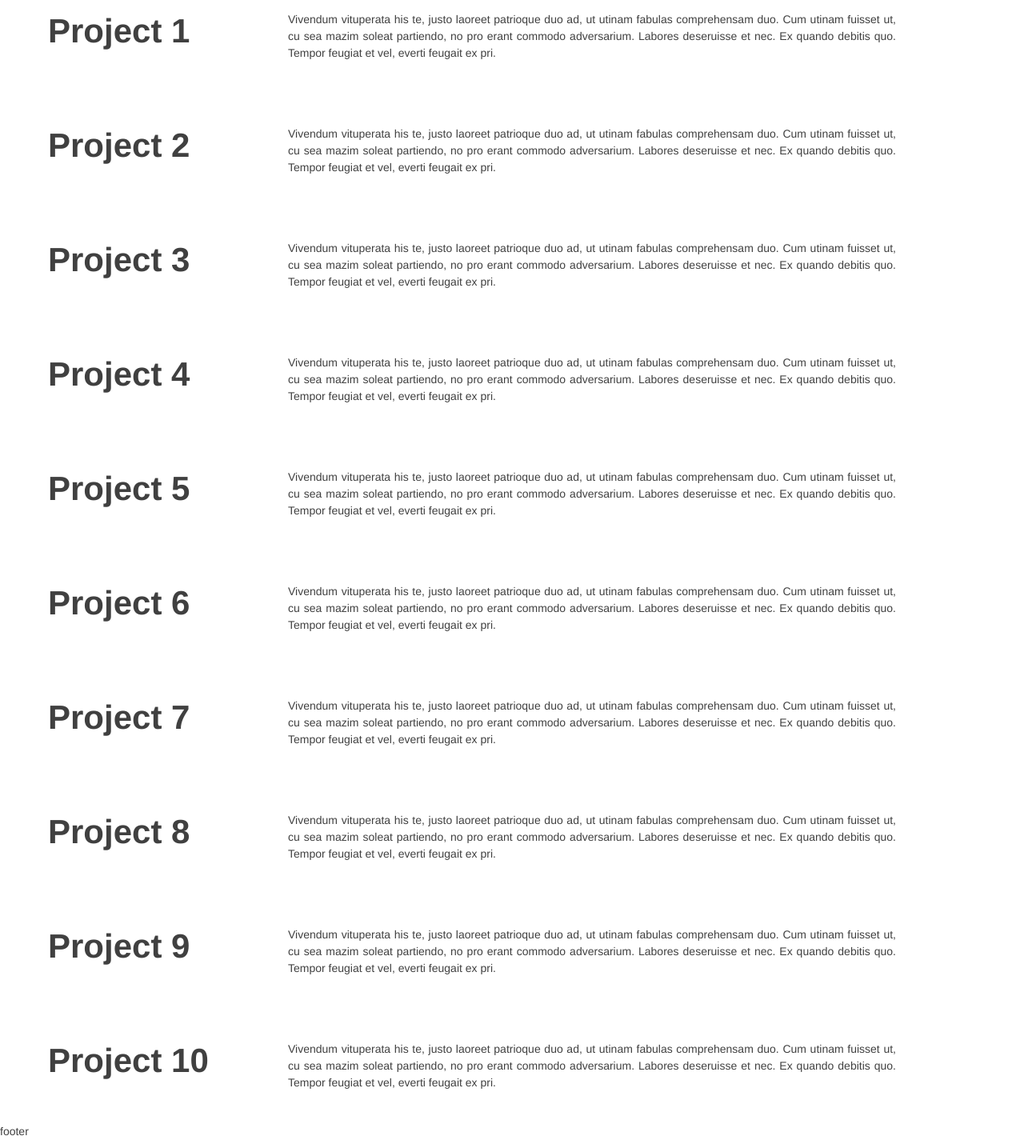
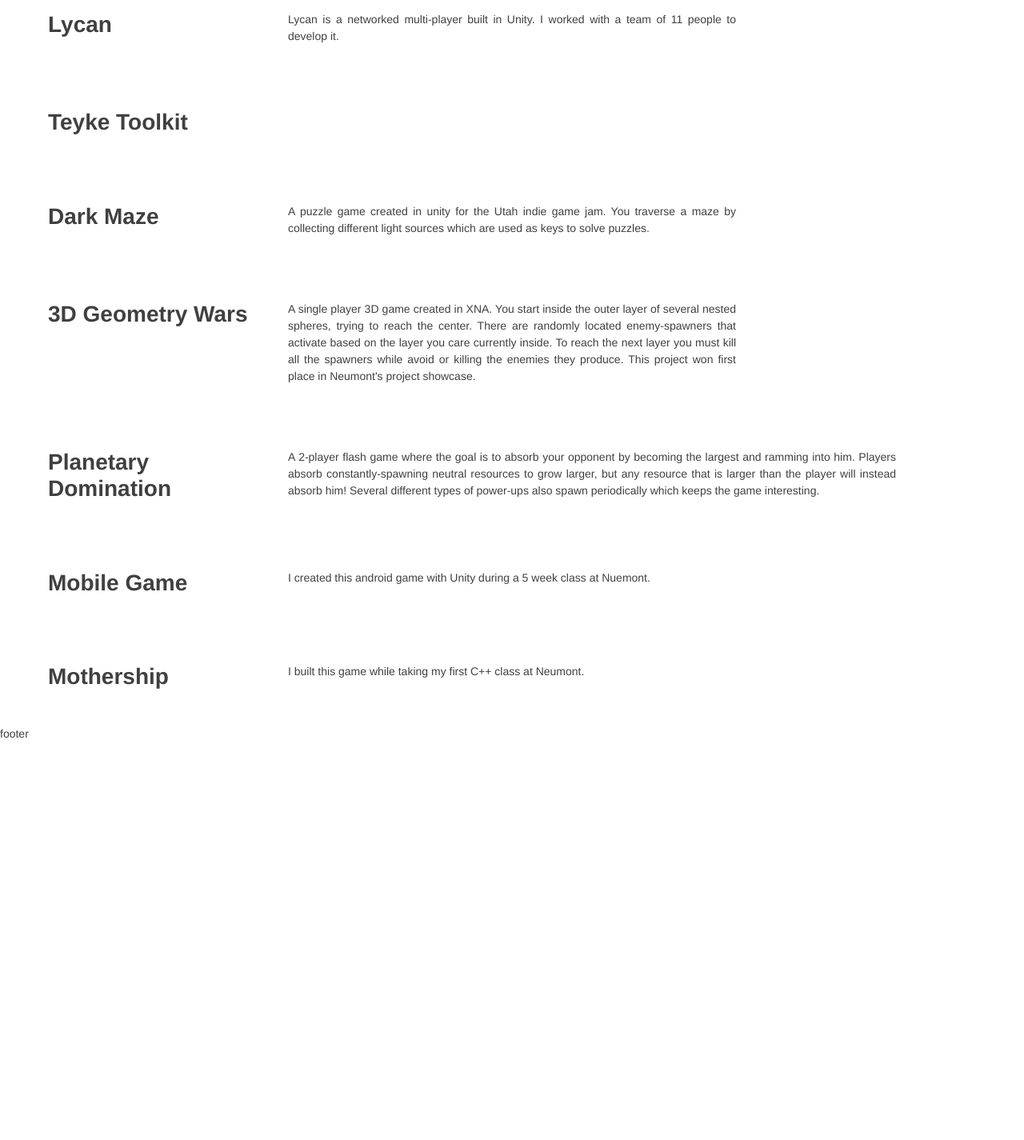
Before and after one commit to kevinteynor/portfolio, a plain HTML site: page html/projects.html in a window 1280 px wide. Shown: the part 120-1545 px from the top of the page at 80% size. After the commit the page ends 1048 px from the top, so only its background shows below. Drawn offline with nearby package versions, Linux system fonts and the light colour scheme.

Commit message:
Descriptions for Projects
started working on descriptions for the projects.
still toying with the background

```diff
--- a/html/projects.html
+++ b/html/projects.html
@@ -40,50 +40,56 @@
 		<div class="spacer30"></div>
 		<div class="row">
 			<div class="col of-3">
-				<h1 id="project1">Project 1</h1>
+				<h3 id="proj_lycan">Lycan</h3>
 			</div>
-			<div class="col of-8">
-				<p>Vivendum vituperata his te, justo laoreet patrioque duo ad, ut utinam fabulas comprehensam duo. Cum utinam fuisset ut, cu sea mazim soleat partiendo, no pro erant commodo adversarium. Labores deseruisse et nec. Ex quando debitis quo. Tempor feugiat et vel, everti feugait ex pri.</p>
+			<div class="col of-6">
+				<p>Lycan is a networked multi-player built in Unity. I worked with a team of 11 people to develop it.
+				</p>
 			</div>
 		</div>
 
 		<div class="spacer40"></div>
 		<div class="row">
 			<div class="col of-3">
-				<h1 id="project2">Project 2</h1>
+				<h3 id="proj_teykeToolkit">Teyke Toolkit</h3>
 			</div>
-			<div class="col of-8">
-				<p>Vivendum vituperata his te, justo laoreet patrioque duo ad, ut utinam fabulas comprehensam duo. Cum utinam fuisset ut, cu sea mazim soleat partiendo, no pro erant commodo adversarium. Labores deseruisse et nec. Ex quando debitis quo. Tempor feugiat et vel, everti feugait ex pri.</p>
+			<div class="col of-6">
+				<p></p>
 			</div>
 		</div>
 
 		<div class="spacer40"></div>
 		<div class="row">
 			<div class="col of-3">
-				<h1 id="project3">Project 3</h1>
+				<h3 id="project3">Dark Maze</h3>
 			</div>
-			<div class="col of-8">
-				<p>Vivendum vituperata his te, justo laoreet patrioque duo ad, ut utinam fabulas comprehensam duo. Cum utinam fuisset ut, cu sea mazim soleat partiendo, no pro erant commodo adversarium. Labores deseruisse et nec. Ex quando debitis quo. Tempor feugiat et vel, everti feugait ex pri.</p>
+			<div class="col of-6">
+				<p>A puzzle game created in unity for the Utah indie game jam. You traverse a maze by collecting different light sources
+				which are used as keys to solve puzzles. </p>
 			</div>
 		</div>
 
 		<div class="spacer40"></div>
 		<div class="row">
 			<div class="col of-3">
-				<h1 id="project4">Project 4</h1>
+				<h3 id="proj_3DGeoWars">3D Geometry Wars</h3>
 			</div>
-			<div class="col of-8">
-				<p>Vivendum vituperata his te, justo laoreet patrioque duo ad, ut utinam fabulas comprehensam duo. Cum utinam fuisset ut, cu sea mazim soleat partiendo, no pro erant commodo adversarium. Labores deseruisse et nec. Ex quando debitis quo. Tempor feugiat et vel, everti feugait ex pri.</p>
+			<div class="col of-6">
+				<p>A single player 3D game created in XNA. You start inside the outer layer of several nested spheres, trying to reach the center.
+				There are randomly located enemy-spawners that activate based on the layer you care currently inside. To reach the next layer
+				you must kill all the spawners while avoid or killing the enemies they produce. This project won first place in Neumont's project showcase.</p>
 			</div>
 		</div>
 
 		<div class="spacer40"></div>
 		<div class="row">
 			<div class="col of-3">
-				<h1 id="project5">Project 5</h1>
+				<h3 id="proj_planetaryDom">Planetary Domination</h3>
 			</div>
 			<div class="col of-8">
-				<p>Vivendum vituperata his te, justo laoreet patrioque duo ad, ut utinam fabulas comprehensam duo. Cum utinam fuisset ut, cu sea mazim soleat partiendo, no pro erant commodo adversarium. Labores deseruisse et nec. Ex quando debitis quo. Tempor feugiat et vel, everti feugait ex pri.</p>
+				<p>A 2-player flash game where the goal is to absorb your opponent by becoming the largest and ramming into him.
+				Players absorb constantly-spawning neutral resources to grow larger, but any resource that is larger than the player
+				will instead absorb him! Several different types of power-ups also spawn periodically which keeps the game interesting.</p>
 			</div>
 		</div>
 
@@ -93,53 +99,22 @@
 		<div class="spacer40"></div>
 		<div class="row">
 			<div class="col of-3">
-				<h1 id="project6">Project 6</h1>
+				<h3 id="proj_mobileGame">Mobile Game</h3>
 			</div>
 			<div class="col of-8">
-				<p>Vivendum vituperata his te, justo laoreet patrioque duo ad, ut utinam fabulas comprehensam duo. Cum utinam fuisset ut, cu sea mazim soleat partiendo, no pro erant commodo adversarium. Labores deseruisse et nec. Ex quando debitis quo. Tempor feugiat et vel, everti feugait ex pri.</p>
+				<p>I created this android game with Unity during a 5 week class at Nuemont.</p>
 			</div>
 		</div>
 
 		<div class="spacer40"></div>
 		<div class="row">
 			<div class="col of-3">
-				<h1 id="project7">Project 7</h1>
+				<h3 id="proj_mothership">Mothership</h3>
 			</div>
 			<div class="col of-8">
-				<p>Vivendum vituperata his te, justo laoreet patrioque duo ad, ut utinam fabulas comprehensam duo. Cum utinam fuisset ut, cu sea mazim soleat partiendo, no pro erant commodo adversarium. Labores deseruisse et nec. Ex quando debitis quo. Tempor feugiat et vel, everti feugait ex pri.</p>
+				<p>I built this game while taking my first C++ class at Neumont.</p>
 			</div>
 		</div>
-
-		<div class="spacer40"></div>
-		<div class="row">
-			<div class="col of-3">
-				<h1 id="project8">Project 8</h1>
-			</div>
-			<div class="col of-8">
-				<p>Vivendum vituperata his te, justo laoreet patrioque duo ad, ut utinam fabulas comprehensam duo. Cum utinam fuisset ut, cu sea mazim soleat partiendo, no pro erant commodo adversarium. Labores deseruisse et nec. Ex quando debitis quo. Tempor feugiat et vel, everti feugait ex pri.</p>
-			</div>
-		</div>
-
-		<div class="spacer40"></div>
-		<div class="row">
-			<div class="col of-3">
-				<h1 id="project9">Project 9</h1>
-			</div>
-			<div class="col of-8">
-				<p>Vivendum vituperata his te, justo laoreet patrioque duo ad, ut utinam fabulas comprehensam duo. Cum utinam fuisset ut, cu sea mazim soleat partiendo, no pro erant commodo adversarium. Labores deseruisse et nec. Ex quando debitis quo. Tempor feugiat et vel, everti feugait ex pri.</p>
-			</div>
-		</div>
-
-		<div class="spacer40"></div>
-		<div class="row">
-			<div class="col of-3">
-				<h1 id="project10">Project 10</h1>
-			</div>
-			<div class="col of-8">
-				<p>Vivendum vituperata his te, justo laoreet patrioque duo ad, ut utinam fabulas comprehensam duo. Cum utinam fuisset ut, cu sea mazim soleat partiendo, no pro erant commodo adversarium. Labores deseruisse et nec. Ex quando debitis quo. Tempor feugiat et vel, everti feugait ex pri.</p>
-			</div>
-		</div>
-	</div>
 
 	<div class="foot">
 		footer
```
Also changed, not shown: html/index.html (+3 -2 lines).
